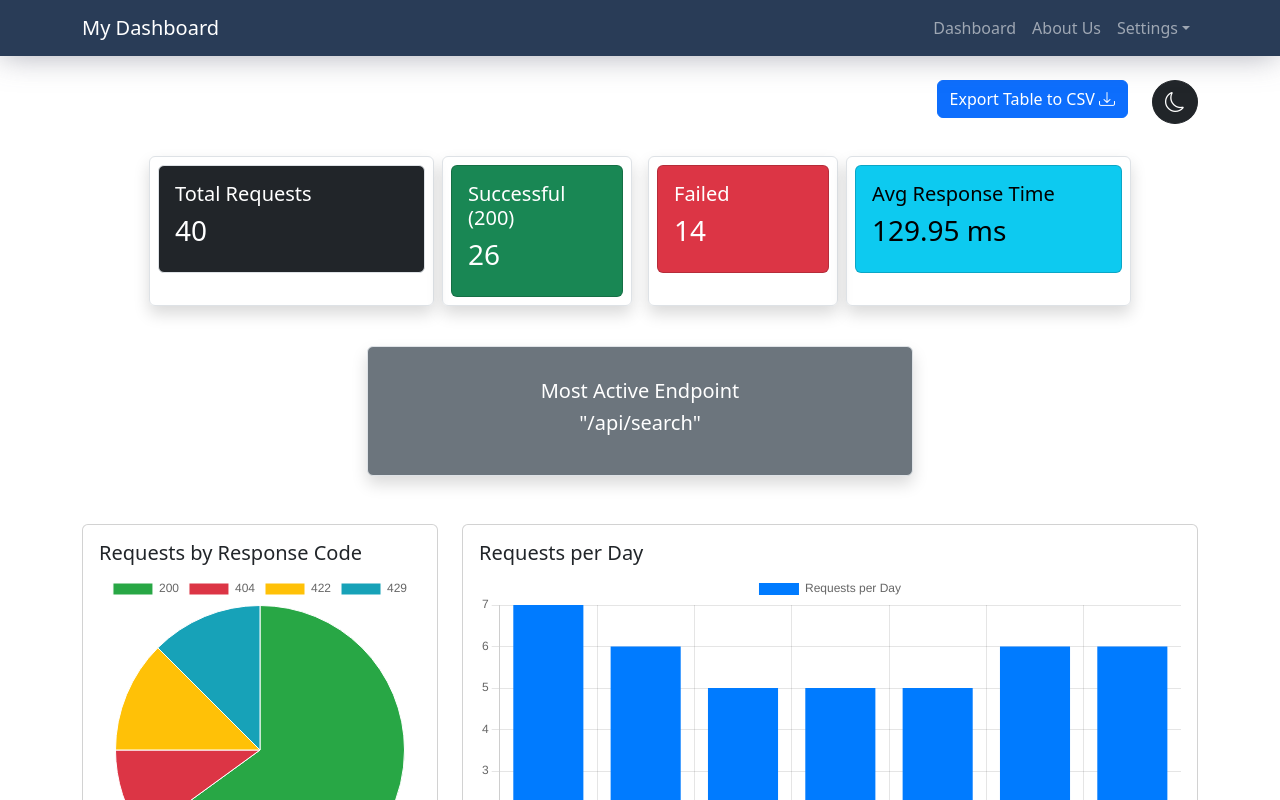
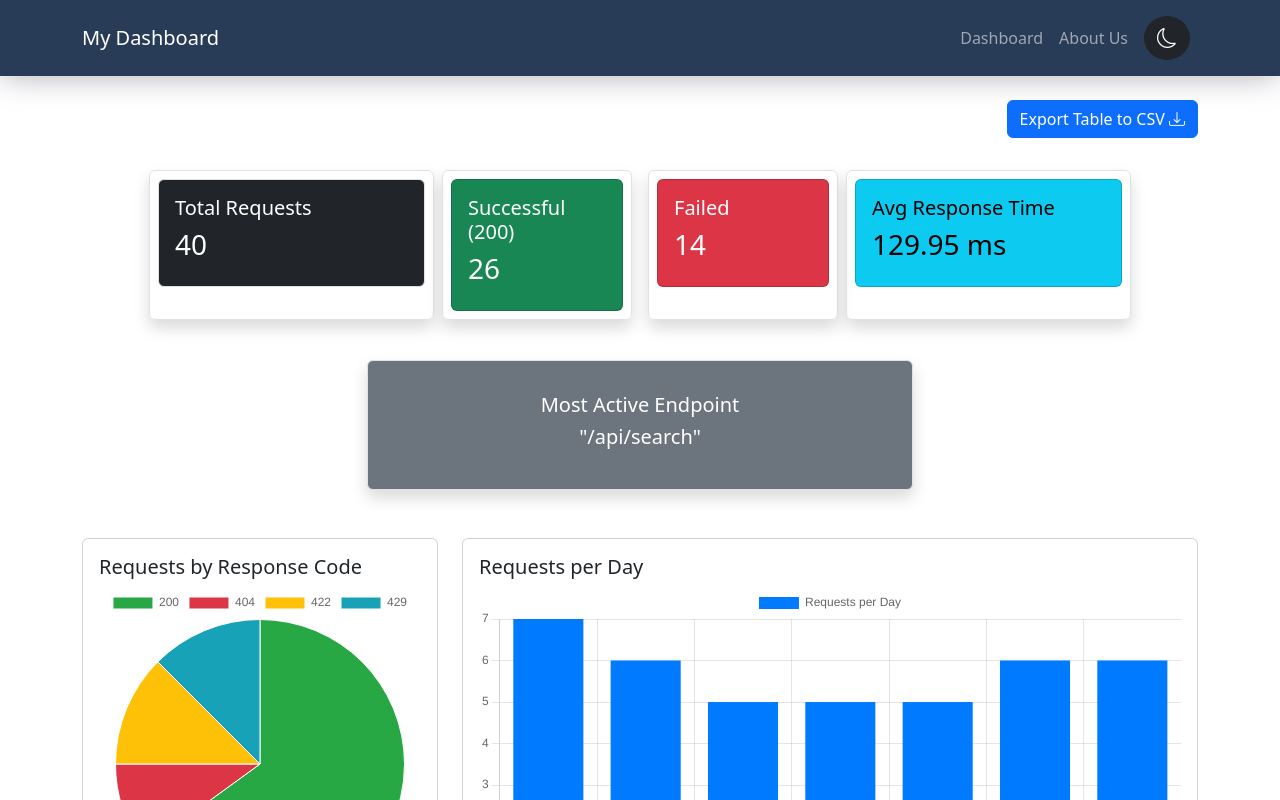
Before and after one commit to ferralespereira/pci_assessment, a React (Vite) app: page / in a window 1280 px wide. Shown: the top 800 px of the page. Built offline with nearby package versions, Linux system fonts and the light colour scheme.

Commit message:
setting dark/light buton in headers

```diff
--- a/src/components/Header.tsx
+++ b/src/components/Header.tsx
@@ -1,8 +1,18 @@
 import { color } from "chart.js/helpers";
-import { Navbar, Container, Nav, NavDropdown } from "react-bootstrap";
+import { useEffect, useState } from "react";
+import { Navbar, Container, Nav, NavDropdown, Button } from "react-bootstrap";
 import { Link } from "react-router-dom";
 
 export default function Header() {
+
+    // setting Dark/light mode-----------------------------------------------------------initialize-----
+    const [darkMode, setDarkMode] = useState(false);
+    useEffect(() => {
+      document.body.className = darkMode ? "bg-dark text-light" : "";
+    }, [darkMode]);
+    // setting Dark/light mode-----------------------------------------------------------end-----
+
+
   return (
     <Navbar variant="dark" expand="lg" style={{ backgroundColor: "rgb(41, 60, 87)", boxShadow: "-1px 2px 31.1px -2px #6a6b7d8c" }} collapseOnSelect>
       <Container>
@@ -16,7 +26,7 @@ export default function Header() {
 
         {/* Links */}
         <Navbar.Collapse id="basic-navbar-nav">
-          <Nav className="ms-auto">
+          <Nav className="ms-auto align-items-center">
             <Nav.Link as={Link} to="/">
               Dashboard
             </Nav.Link>
@@ -24,11 +34,17 @@ export default function Header() {
               About Us
             </Nav.Link>
 
-            {/* Optional dropdown */}
-            <NavDropdown title="Settings" id="basic-nav-dropdown">
-              <NavDropdown.Item href="#profile">Profile</NavDropdown.Item>
-              <NavDropdown.Item href="#logout">Logout</NavDropdown.Item>
-            </NavDropdown>
+
+            <Nav.Link>
+              <Button
+                variant={darkMode ? "light" : "dark"}
+                onClick={() => setDarkMode(!darkMode)}
+                className="rounded rounded-circle fs-5"
+              >
+                {darkMode ? <i className="bi bi-brightness-high"></i> : <i className="bi bi-moon"></i>}
+              </Button>
+            </Nav.Link>
+
           </Nav>
         </Navbar.Collapse>
       </Container>
--- a/src/pages/Dashboard.tsx
+++ b/src/pages/Dashboard.tsx
@@ -199,22 +199,12 @@ function Dashboard() {
               Export Table to CSV <i className="bi bi-download"></i>
             </Button>
           </Col>
-
-          <Col md="auto">
-            <Button
-              variant={darkMode ? "light" : "dark"}
-              onClick={() => setDarkMode(!darkMode)}
-              className="rounded rounded-circle mb-3 fs-5"
-            >
-              {darkMode ? <i className="bi bi-brightness-high"></i> : <i className="bi bi-moon"></i>}
-            </Button>
-          </Col>
         </Row>
 
 
         {/* KPI Cards */}
         <Row className="mb-4 justify-content-center">
-          <Col md={3} className="mb-3 shadow p-2 border rounded">
+          <Col lg={3} className="mb-3 shadow p-2 border rounded">
             <Card className="bg-dark text-white border borer-light">
               <Card.Body>
                 <Card.Title>Total Requests</Card.Title>
@@ -223,7 +213,7 @@ function Dashboard() {
             </Card>
           </Col>
 
-          <Col md={2} className="mb-3 shadow p-2 border rounded mx-md-2">
+          <Col lg={2} className="mb-3 shadow p-2 border rounded mx-md-2">
             <Card className="bg-success text-white">
               <Card.Body>
                 <Card.Title>Successful (200)</Card.Title>
@@ -232,7 +222,7 @@ function Dashboard() {
             </Card>
           </Col>
 
-          <Col md={2} className="mb-3 shadow p-2 border rounded mx-md-2">
+          <Col lg={2} className="mb-3 shadow p-2 border rounded mx-md-2">
             <Card className="bg-danger text-white">
               <Card.Body>
                 <Card.Title>Failed</Card.Title>
@@ -241,7 +231,7 @@ function Dashboard() {
             </Card>
           </Col>
 
-          <Col md={3} className="mb-3 shadow p-2 border rounded">
+          <Col lg={3} className="mb-3 shadow p-2 border rounded">
             <Card className="bg-info text-black">
               <Card.Body>
                 <Card.Title>Avg Response Time</Card.Title>
```
